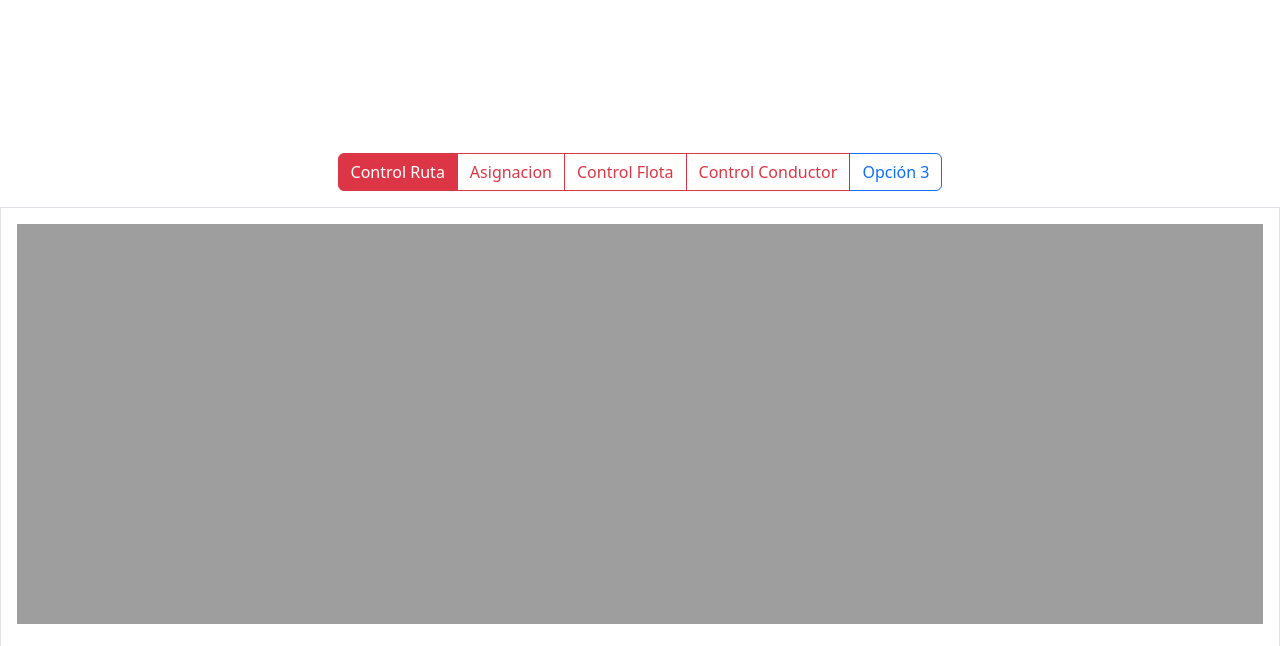
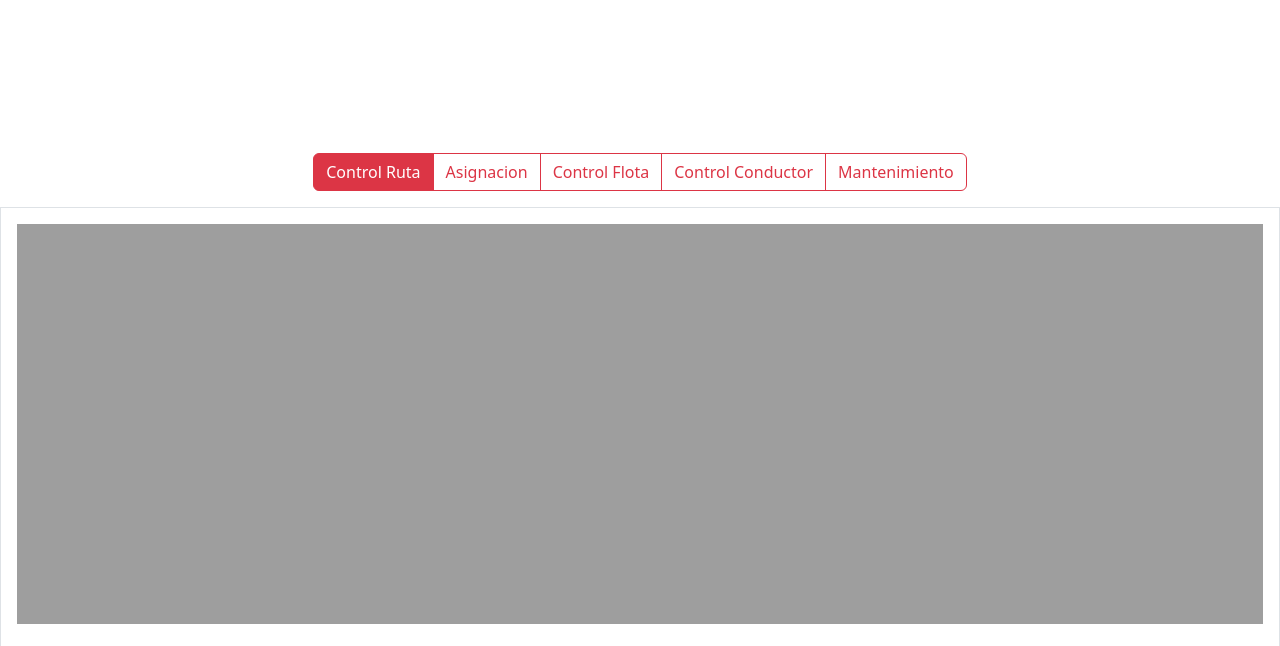
Before and after one commit to JoseMiguel2508/SI3-Grupo3, a PHP site: page /navbar.php in a window 1280 px wide. Shown: the part 86-732 px from the top of the page. Run offline with PHP 8.4, Linux system fonts and the light colour scheme.

Commit message:
cambios en el navbar

```diff
--- a/VISTA/navbar.php
+++ b/VISTA/navbar.php
@@ -37,7 +37,7 @@
             <label class="btn btn-outline-danger" for="btnradio4" onclick="mostrarContenido('contenido4')">Control Conductor</label>
 
             <input type="radio" class="btn-check" name="btnradio" id="btnradio5" autocomplete="off">
-            <label class="btn btn-outline-primary" for="btnradio5" onclick="mostrarContenido('contenido5')">Opción 3</label>
+            <label class="btn btn-outline-danger" for="btnradio5" onclick="mostrarContenido('contenido5')">Mantenimiento</label>
         </div>
 
         <div id="contenido" class="text-center border p-3" style="width: 100%; max-width: 100%;">
```
